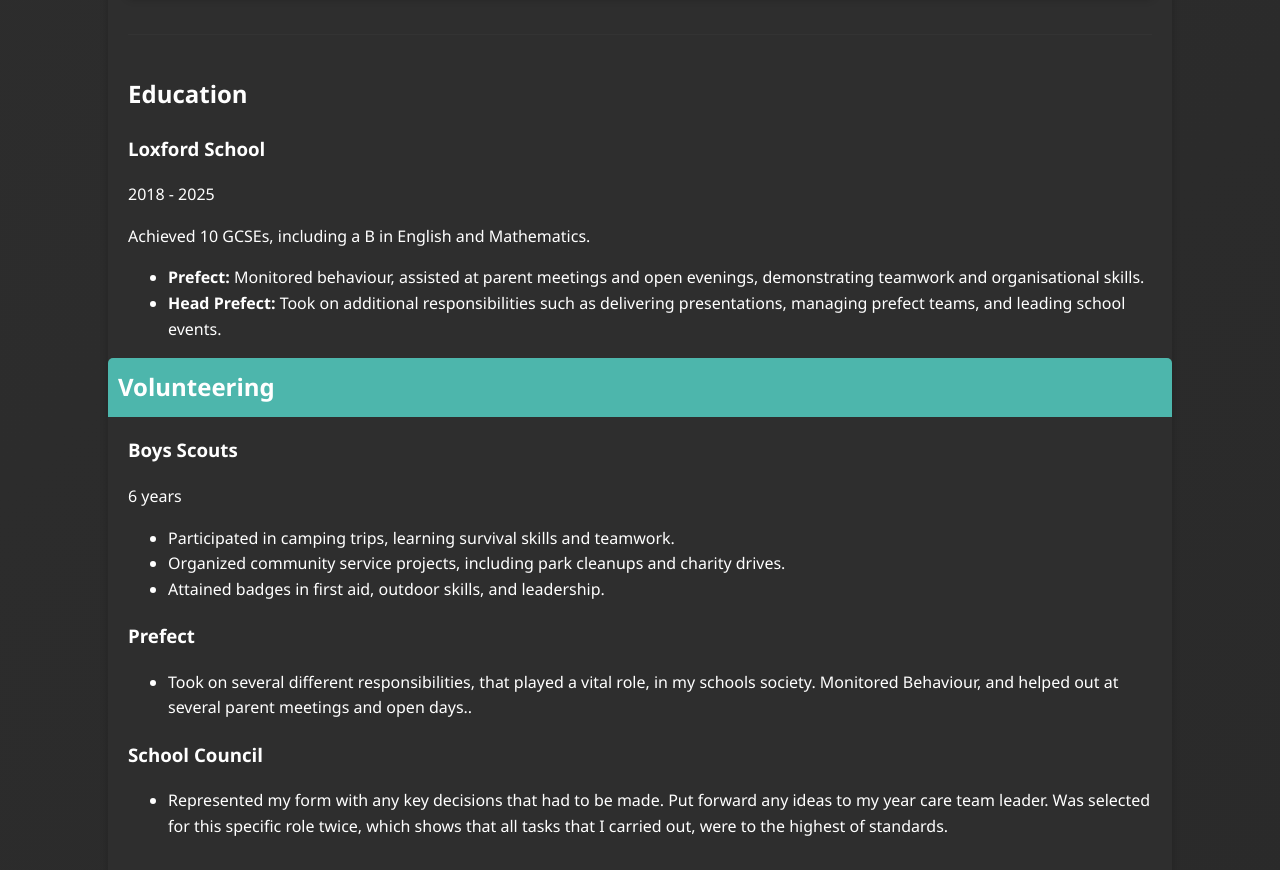
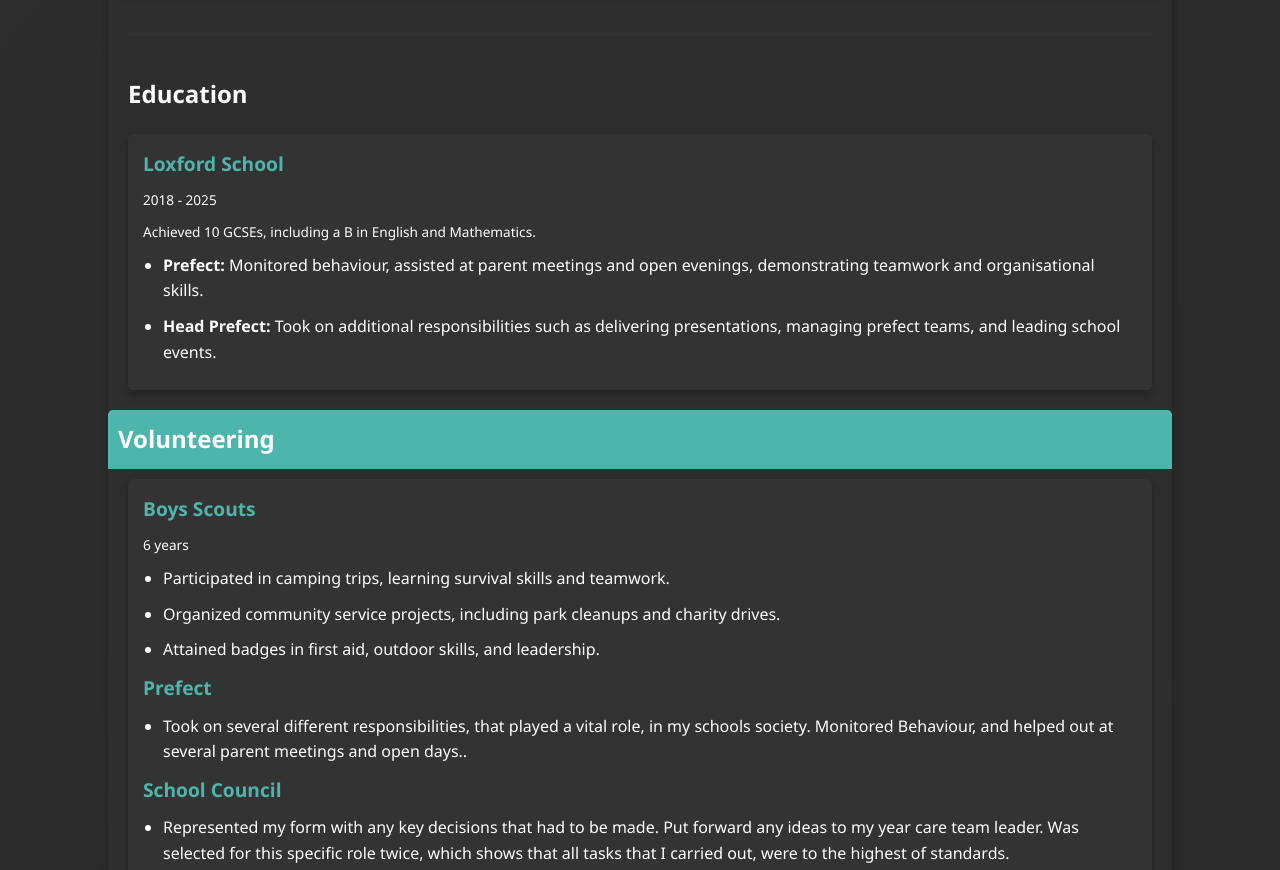
Before and after one commit to AqibAamir/Virtualcv, a plain HTML site: page index.html in a window 1280 px wide. Shown: the part 4780-5650 px from the top of the page. Drawn offline with Linux system fonts and the light colour scheme.

Commit message:
Update styles.css
Updates css for animations and design for education and volunteering experience

```diff
--- a/styles.css
+++ b/styles.css
@@ -123,7 +123,7 @@ section h2:hover {
 }
 
 
-.job, .project{
+.job, .project, .education, .volunteering {
     margin-bottom: 20px;
     background: #333;
     padding: 15px;
@@ -132,28 +132,28 @@ section h2:hover {
     box-shadow: 0 4px 8px rgba(0, 0, 0, 0.3);
 }
 
-.job:hover, .project:hover{
+.job:hover, .project:hover, .education:hover, .volunteering:hover  {
     transform: scale(1.02);
 }
 
-.job h3, .project h3{
+.job h3, .project h3, .education h3, .volunteering h3 {
     color: #4db6ac;
     margin: 0;
     font-size: 1.2em;
 }
 
-.job p, .project p {
+.job p, .project p, .education p, .volunteering p {
     margin: 10px 0;
     font-size: 0.85em;
 }
 
-.job ul, .project ul{
+.job ul, .project ul, .education ul, .volunteering ul {
     list-style-type: disc;
     padding-left: 20px;
     margin: 10px 0;
 }
 
-.job ul li, .project ul li{
+.job ul li, .project ul li, .education ul li, .volunteering ul li {
     margin-bottom: 10px;
 }
 
```
